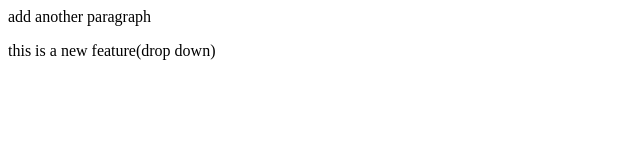
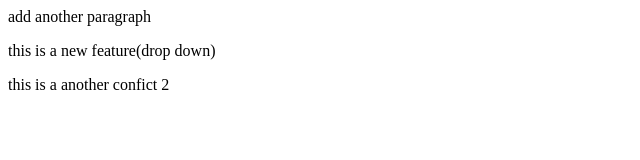
Before and after one commit to hamid-razak-khan/localrepo, a plain HTML site: page index.html in a window 1280 px wide. Shown: the whole page, without its empty margins (0-640 px from the left). Drawn offline with Linux system fonts and the light colour scheme.

Commit message:
merging both codes

```diff
--- a/index.html
+++ b/index.html
@@ -1,2 +1,3 @@
 <p>add another paragraph</p>
 <p>this is a new feature(drop down)</p>
+<p>this is a another confict 2</p>
```
